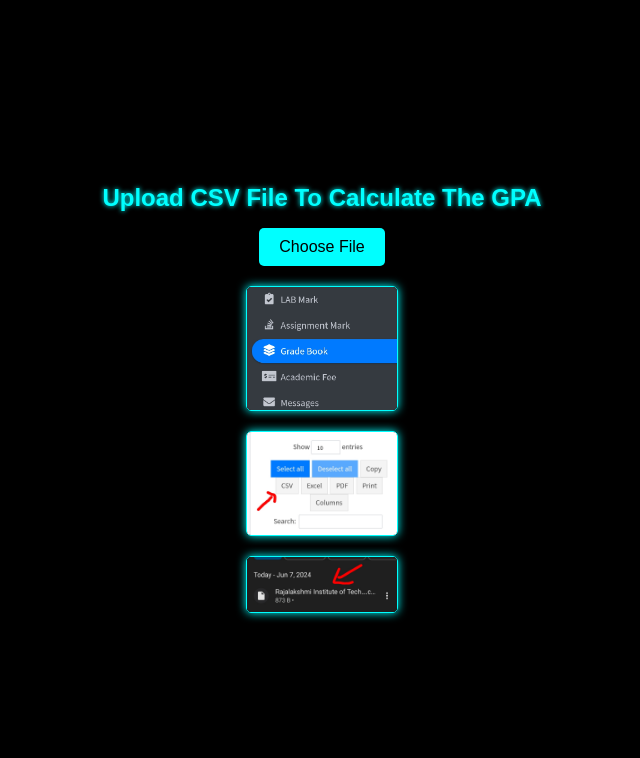
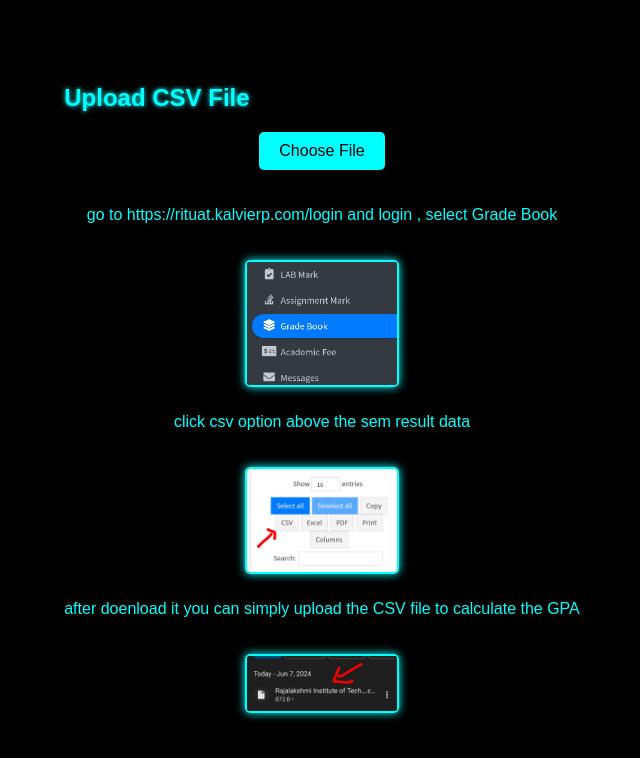
Before and after one commit to vinothvbt/gpa, a plain HTML site: page index.html in a window 1280 px wide. Shown: the whole page, without its empty margins (318-958 px from the left). Drawn offline with Linux system fonts and the light colour scheme.

Commit message:
Add files via upload

```diff
--- a/index.html
+++ b/index.html
@@ -8,15 +8,18 @@
 </head>
 <body>
     <div class="container">
-        <h1>Upload CSV File To Calculate The GPA</h1>
+        <h1>Upload CSV File</h1>
         <div id="fileInputContainer">
             <label for="fileInput" id="fileInputLabel">Choose File</label>
             <input type="file" id="fileInput" accept=".csv,text/csv">
         </div>
         <div id="instructions">
-            <img src="in1.jpeg" alt="go to https://rituat.kalvierp.com/login and login,select Grade Book">
-            <img src="in2.jpeg" alt="then click csv option above the sem result">
-            <img src="in3.jpeg" alt="after downloaded the file upload the file here">
+            <p>go to https://rituat.kalvierp.com/login and login , select Grade Book</p>
+            <img src="in1.jpeg" alt="Instruction 1">
+            <p> click csv option above the sem result data </p>
+            <img src="in2.jpeg" alt="Instruction 2">
+            <p>after doenload it you can simply upload the CSV file to calculate the GPA</p>
+            <img src="in3.jpeg" alt="Instruction 3">
         </div>
         <div id="tableContainer" class="hidden"></div>
         <div id="gpaContainer" class="hidden"></div>
--- a/styles.css
+++ b/styles.css
@@ -15,6 +15,7 @@ h1 {
     font-size: 24px;
     color: #0ff;
     text-shadow: 0 0 5px #0ff;
+    margin-bottom: 20px;
 }
 
 #fileInputContainer {
@@ -47,14 +48,18 @@ h1 {
     display: flex;
     flex-direction: column;
     align-items: center;
-    gap: 20px;
+    gap: 10px;
     margin-bottom: 20px;
+}
+
+#instructions p + img {
+    margin-top: 10px; /* Adjust this value as needed */
 }
 
 #instructions img {
     width: 150px;
     height: auto;
-    border: 1px solid #0ff;
+    border: 2px solid #0ff;
     border-radius: 5px;
     box-shadow: 0 0 10px #0ff;
 }
```
